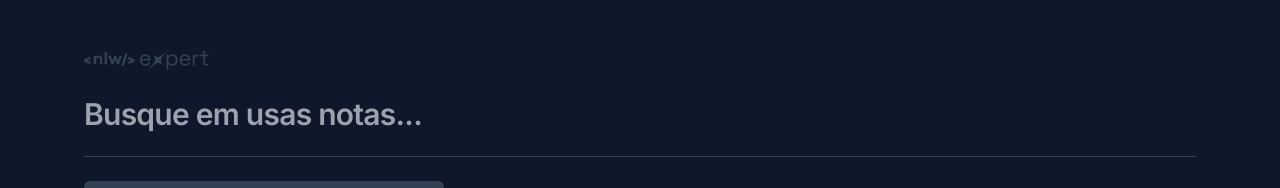
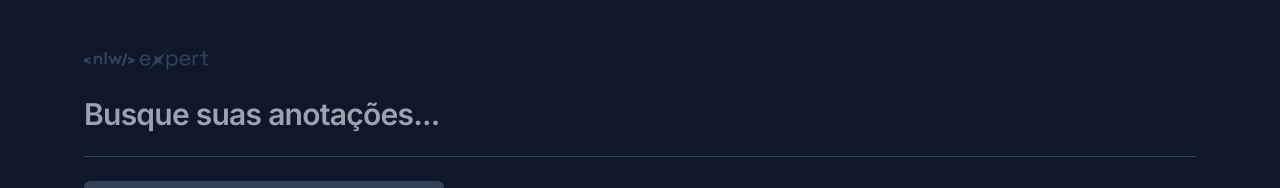
Before and after one commit to Dedo-Finger2/nlw-expert-notes, a React (Vite) app: page / in a window 1280 px wide. Shown: the top 188 px of the page. Built offline with nearby package versions, Linux system fonts and the light colour scheme.

Commit message:
fixed app

```diff
--- a/src/app.tsx
+++ b/src/app.tsx
@@ -2,7 +2,6 @@ import { ChangeEvent, useState } from "react";
 import logo from "./assets/logo.svg";
 import { NewNoteCard } from "./components/new-note-card";
 import { NoteCard } from "./components/note-card";
-import { Footer } from "./components/footer";
 
 interface Note {
   id: string;
@@ -73,7 +72,7 @@ export function App() {
       <form className="w-full">
         <input
           type="text"
-          placeholder="Busque em usas notas..."
+          placeholder="Busque suas anotações..."
           onChange={handleSearch}
           className="w-full bg-transparent text-3xl font-semibold tracking-tight outline-none placeolder:text-slate-500"
         />
```
